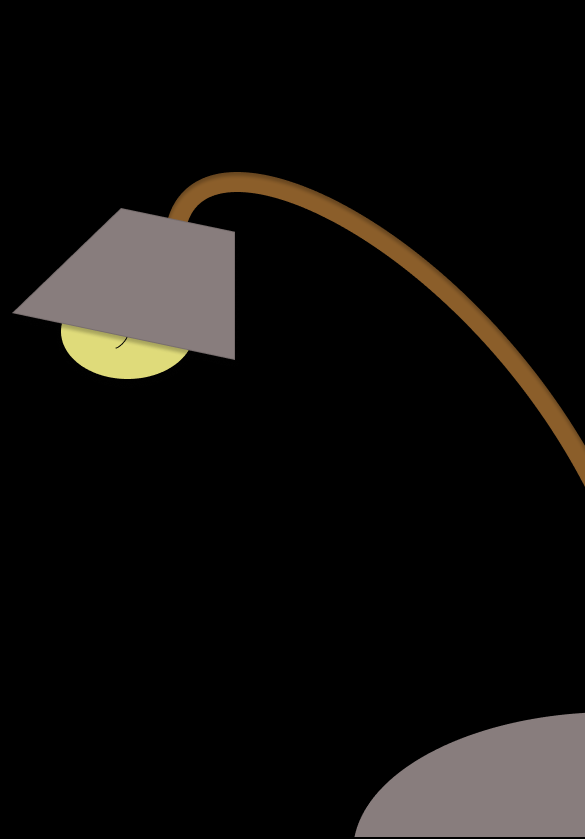
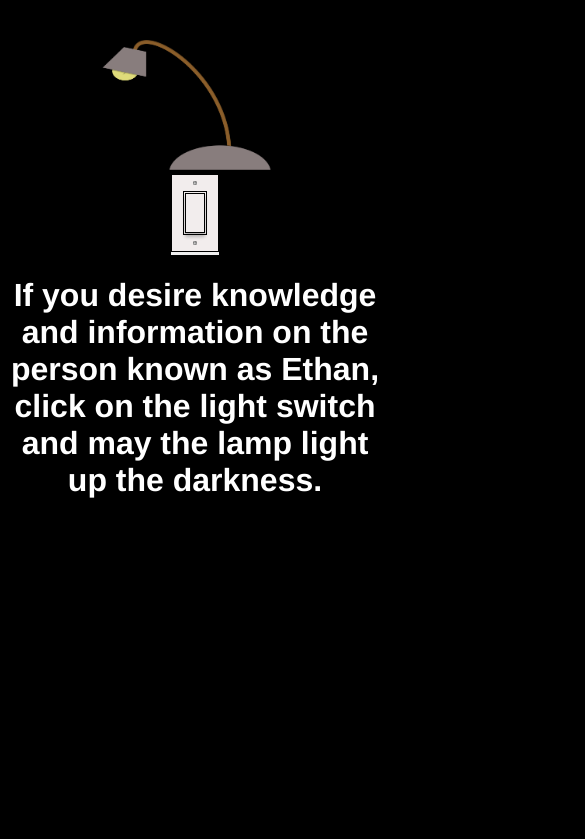
Before and after one commit to EJBransdorfer/mi349_Final_Project, a plain HTML site: page index.html in a window 390 px wide. Shown: the top 839 px of the page, 585 px wide, since content can reach past the window. Drawn offline with Linux system fonts and the light colour scheme.

Commit message:
Made Lamp png responsive

```diff
--- a/index.html
+++ b/index.html
@@ -23,7 +23,9 @@
 </head>
 <body>
 	<div id="disappear">
-		<img class="lamp" src="lamp.png" alt="Lamp Drawing">
+		<section class="lamp">
+			<img src="lamp.png" alt="Lamp Drawing">
+		</section>
 		<button  id="button" onclick="myFunction()" ><img src="switch.png" alt="Light switch drawing"></button>
 		<h1>
 			If you desire knowledge and information on the person known as Ethan, click on the light switch and may the lamp light up the darkness.
--- a/style.css
+++ b/style.css
@@ -17,8 +17,15 @@ body{
 	position: relative;
 
 }
-#lamp img{
-	width:50%;
+.lamp img{
+	width: 50%;
+	height: auto;
+	margin: 0;
+	padding: 0;
+	border: 0;
+	border-bottom: 0;
+	margin-bottom: 0px;
+
 }
 #button{
 	margin: 0;
```
